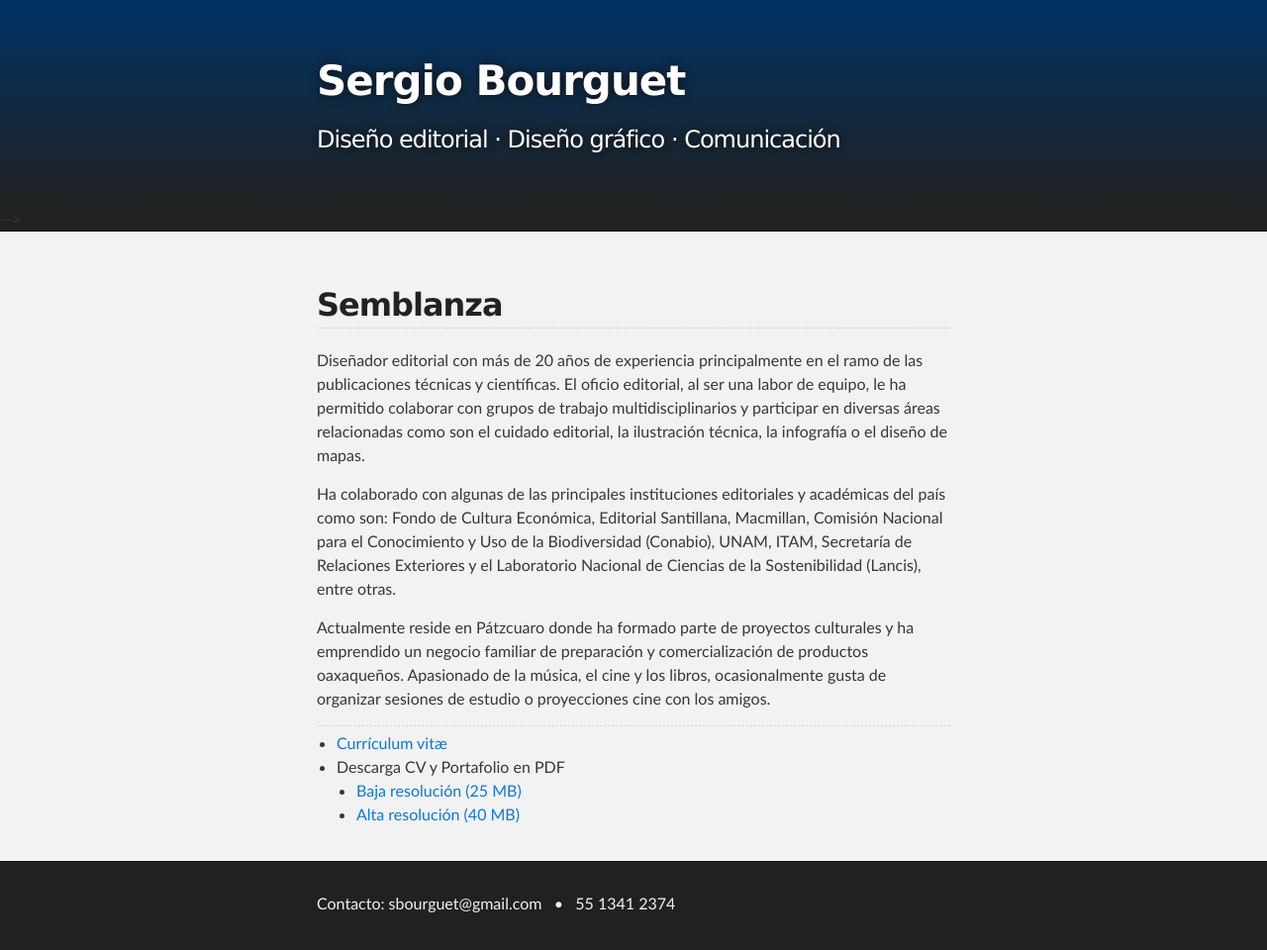
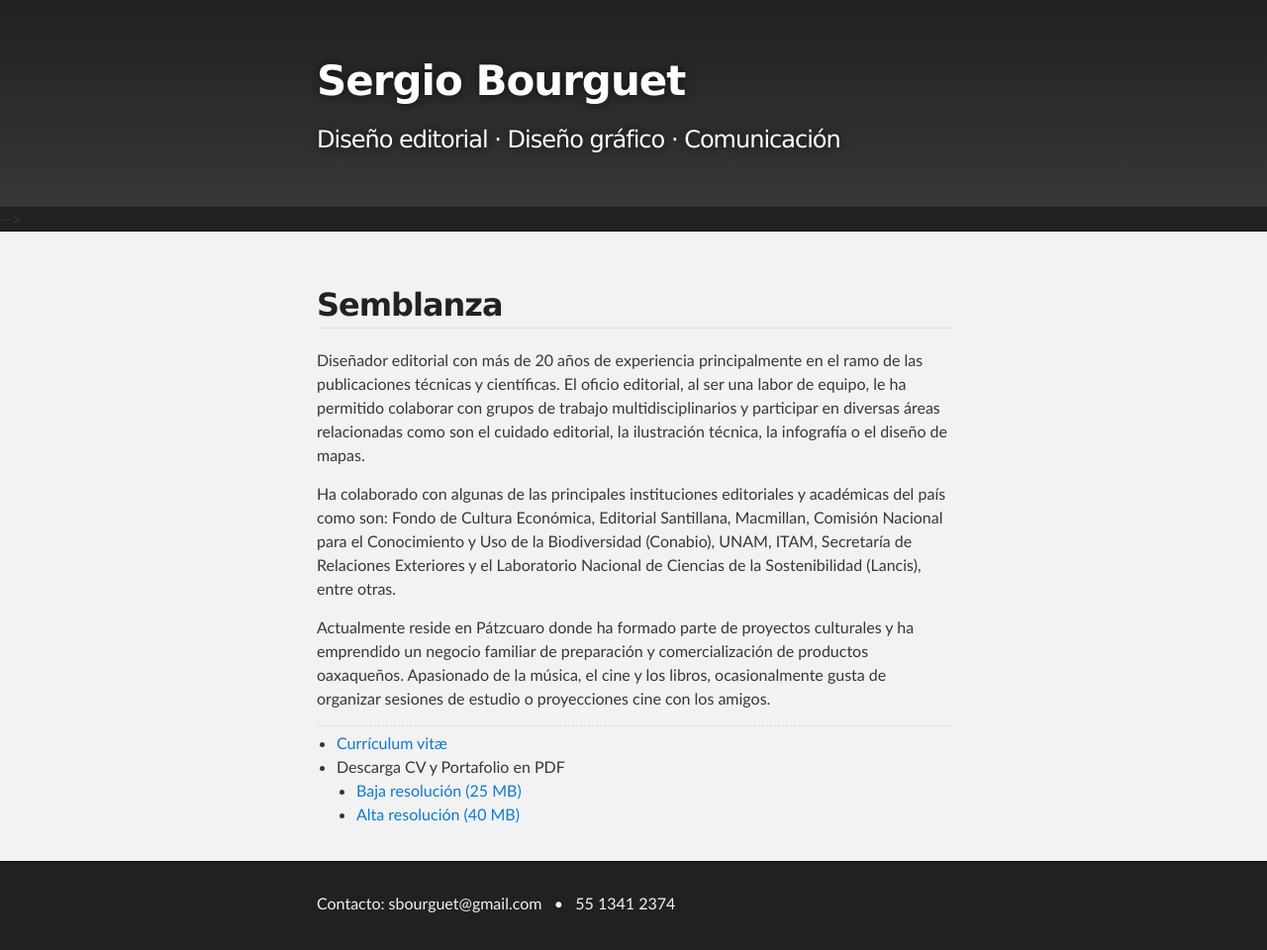
Before and after one commit to ovisnigra/cv_sbourguet, a Jekyll site: the page built from index.md, in a window 1280 px wide. Shown: the whole page at 99% size. Built offline with Jekyll 4.4.1, drawn with Linux system fonts in a browser that asks for light colours; our own code applies the rules of GitHub Pages for plain Markdown files.

Commit message:
regreso al original

```diff
--- a/_sass/jekyll-theme-slate.scss
+++ b/_sass/jekyll-theme-slate.scss
@@ -283,11 +283,11 @@
 /*** CAMBIOS COLOR bg 212121 - top 373737 ***t ambien revisar linea 361 para el footer ***/
 #header_wrap {
   background: #212121;
-  background: -moz-linear-gradient(top, #212121, #003366);
-  background: -webkit-linear-gradient(top, #212121, #003366);
-  background: -ms-linear-gradient(top, #212121, #003366);
-  background: -o-linear-gradient(top, #212121, #003366);
-  background: linear-gradient(to top, #212121, #003366);
+  background: -moz-linear-gradient(top, #373737, #212121);
+  background: -webkit-linear-gradient(top, #373737, #212121);
+  background: -ms-linear-gradient(top, #373737, #212121);
+  background: -o-linear-gradient(top, #373737, #212121);
+  background: linear-gradient(to top, #373737, #212121);
 }
 
 #header_wrap .inner {
```
